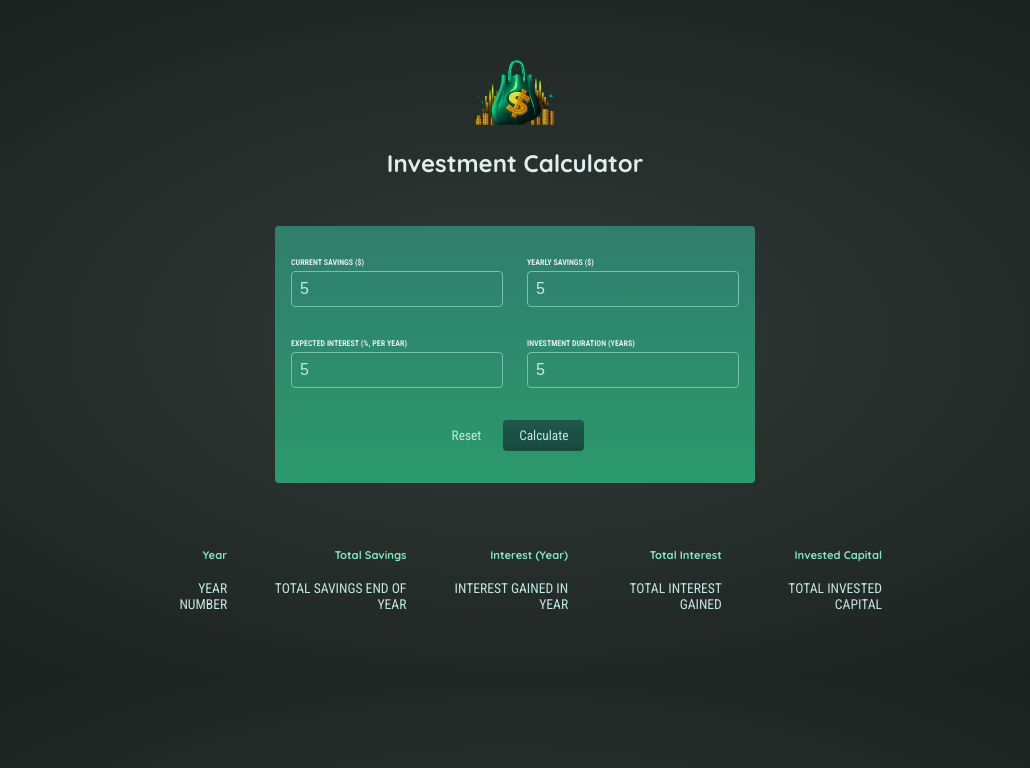
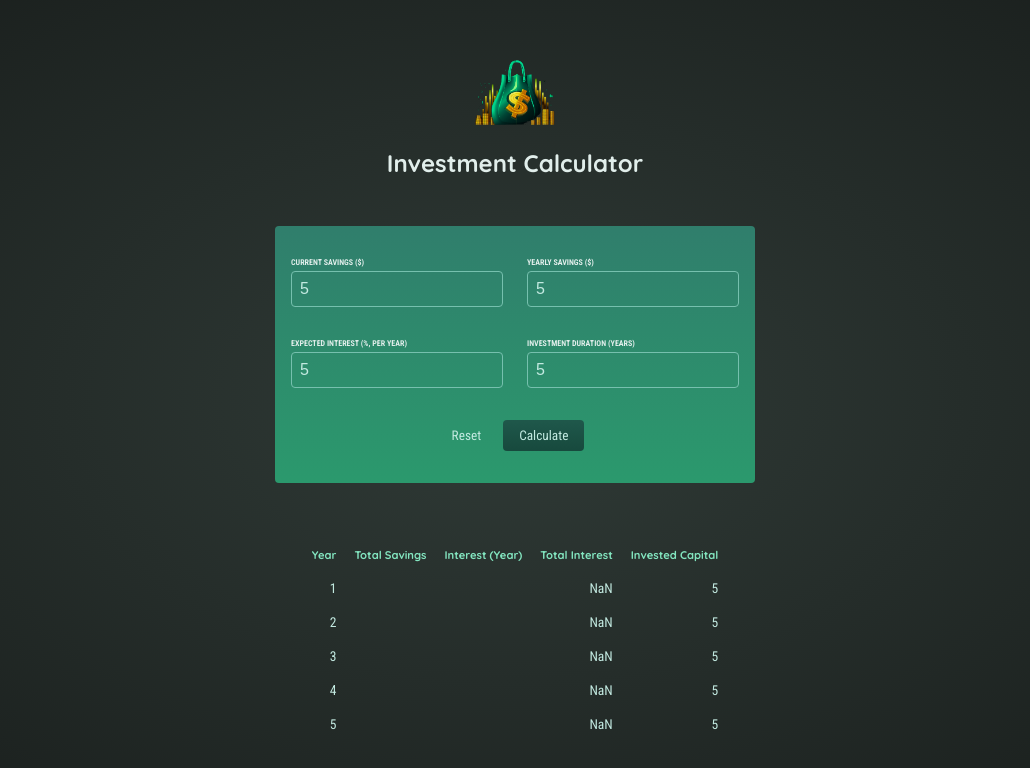
Before and after one commit to MoAnwaarCodes/Investment-Calculator, a React (Vite) app: page / in a window 1280 px wide. Both pictures are taken after typing "5", "5", "5", "5" into the empty fields and a click on the button "Calculate". Shown: the top 768 px of the page, without its empty margins (125-1155 px from the left). Built offline with nearby package versions, Linux system fonts and the light colour scheme.

Commit message:
Some Errors Remaining

```diff
--- a/src/App.jsx
+++ b/src/App.jsx
@@ -1,40 +1,40 @@
-import logo from './assets/investment-calculator-logo.png';
-import Form from './Component/Form';
-import Header from './Component/Header';
-import Table from './Component/Table';
+import { useState } from "react";
+import Form from "./Component/Form";
+import Header from "./Component/Header";
+import Table from "./Component/Table";
 function App() {
-  const calculateHandler = (userInput) => {
-    // Should be triggered when form is submitted
-    // You might not directly want to bind it to the submit event on the form though...
+  const [userInput, setUserInput] = useState(null);
+  const calculate_Handler = (data) => {
+    setUserInput(data);
+  };
+  const yearlyData = [];
 
-    const yearlyData = []; // per-year results
+  if (userInput) {
+    let currentSavings = userInput.saving;
+    const yearlyContribution = userInput.yearSaving;
+    const expectedReturn = userInput.intrest / 100;
+    const duration = userInput.duration;
 
-    let currentSavings = +userInput['current-savings']; // feel free to change the shape of this input object!
-    const yearlyContribution = +userInput['yearly-contribution']; // as mentioned: feel free to change the shape...
-    const expectedReturn = +userInput['expected-return'] / 100;
-    const duration = +userInput['duration'];
-
-    // The below code calculates yearly results (total savings, interest etc)
     for (let i = 0; i < duration; i++) {
       const yearlyInterest = currentSavings * expectedReturn;
       currentSavings += yearlyInterest + yearlyContribution;
       yearlyData.push({
-        // feel free to change the shape of the data pushed to the array!
         year: i + 1,
         yearlyInterest: yearlyInterest,
         savingsEndOfYear: currentSavings,
         yearlyContribution: yearlyContribution,
       });
     }
-
-    // do something with yearlyData ...
-  };
+  }
 
   return (
     <div>
-<Header></Header>
-    <Form></Form>
-    <Table></Table>
+      <Header></Header>
+      <Form calculateHandler={calculate_Handler}></Form>
+      {!userInput && <p>No investment Calculated yet.</p>}
+      {userInput && (
+        <Table data={yearlyData} initialInvestment={userInput.saving} />
+      )}
     </div>
   );
 }
--- a/src/Component/Form.jsx
+++ b/src/Component/Form.jsx
@@ -1,18 +1,17 @@
 import React, { useState } from "react";
 
-const Form = () => {
+const Form = (props) => {
   const [saving, setSaving] = useState("");
   const [yearSaving, setYearSaving] = useState("");
   const [intrest, setIntrest] = useState("");
   const [duration, setDuration] = useState("");
+  const object = {
+    saving: saving,
+    yearSaving: yearSaving,
+    intrest: intrest,
+    duration: duration,
+  };
 
-  const submitHandler = (event) => {
- event.preventDefault()
-    console.log(saving);
-    console.log(yearSaving);
-    console.log(intrest);
-    console.log(duration);
-  };
   const inputHandler = (input, value) => {
     if (input == "current-savings") {
       setSaving(value);
@@ -23,6 +22,10 @@ const Form = () => {
     } else if (input == "duration") {
       setDuration(value);
     }
+  };
+  const submitHandler = (event) => {
+    event.preventDefault();
+    props.calculateHandler(object);
   };
   return (
     <form onSubmit={submitHandler} className="form">
--- a/src/Component/Table.jsx
+++ b/src/Component/Table.jsx
@@ -1,8 +1,8 @@
-import React from 'react'
+import React from "react";
 
-const Table = () => {
+const Table = (props) => {
+  console.log(props.data.savingsEndofYear)
     return (
-
 
     <table className="result">
       <thead>
@@ -15,16 +15,22 @@ const Table = () => {
         </tr>
       </thead>
       <tbody>
-          <tr>
-            <td>YEAR NUMBER</td>
-            <td>TOTAL SAVINGS END OF YEAR</td>
-            <td>INTEREST GAINED IN YEAR</td>
-            <td>TOTAL INTEREST GAINED</td>
-            <td>TOTAL INVESTED CAPITAL</td>
-          </tr>
+        {props.data
+          ? props.data.map((d, index) => {
+              return (
+                <tr key={index}>
+                  <td >{d.year}</td>
+                  <td >{d.savingsEndofYear}</td>
+                  <td >{d.yearlyIntrest}</td>
+                  <td >{d.savingsEndofYear-props.initialInvestment- d.yearlyContribution*d.year}</td>
+                  <td >{d.yearlyContribution}</td>
+
+                </tr>    );
+            })
+          : console.log("enterData first")}
       </tbody>
     </table>
-  )
-}
+  );
+};
 
-export default Table
+export default Table;
```
Lines whose indentation alone changed are shown as unchanged.
